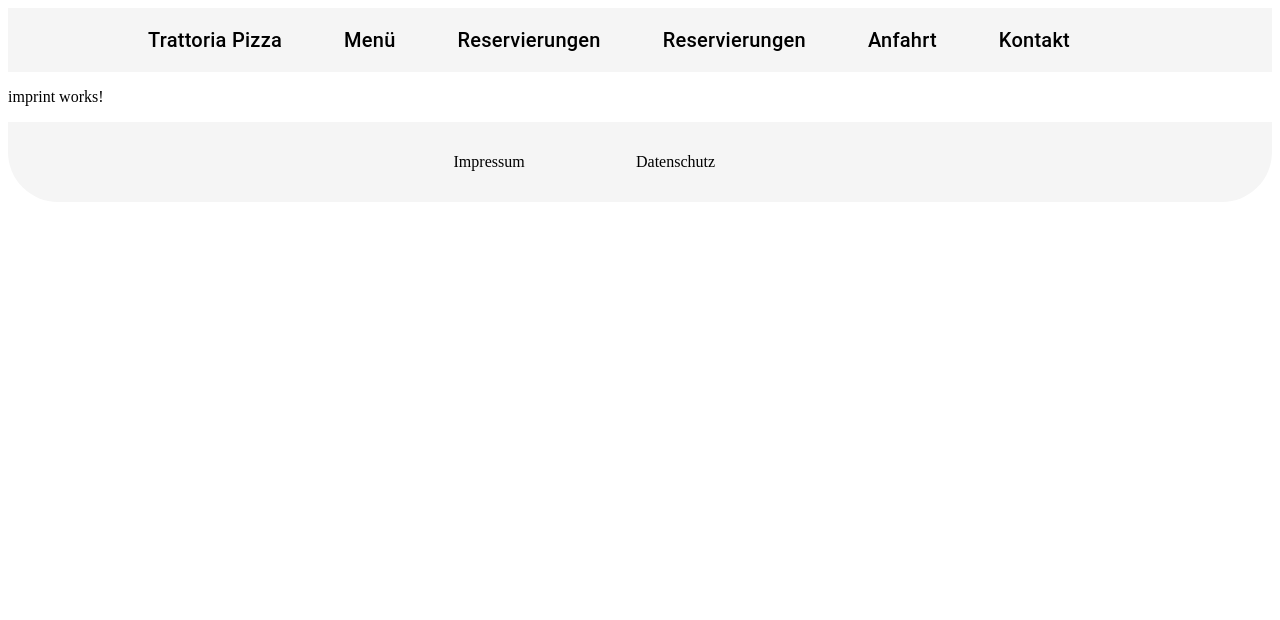
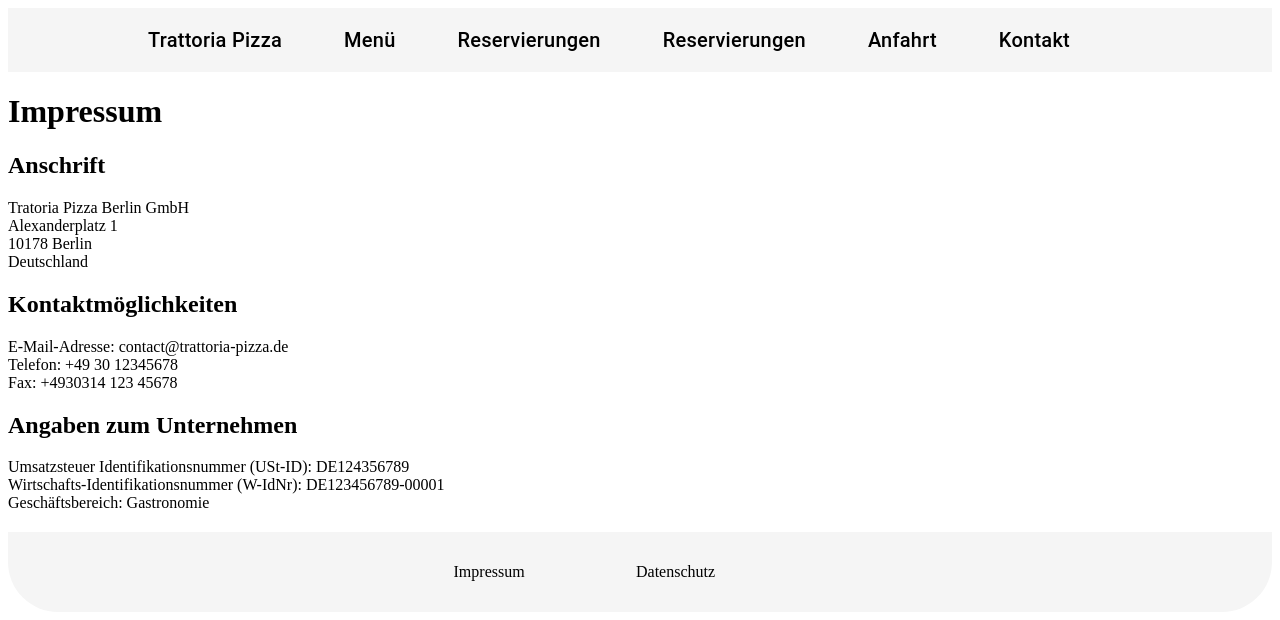
Before and after one commit to termitehuegel/web-programming-demo-project, an Angular app in the folder demo-project-frontend/: page /imprint in a window 1280 px wide. Shown: the top 620 px of the page. Built offline with nearby package versions, Linux system fonts and the light colour scheme.

Commit message:
added imprint

```diff
--- a/demo-project-frontend/src/app/app.component.scss
+++ b/demo-project-frontend/src/app/app.component.scss
@@ -16,8 +16,8 @@ nav a {
 }
 
 main {
-  max-width: 2000px;
-  margin: auto;
+  max-width: 1500px;
+  margin: 20px auto 20px auto;
 }
 
 footer {
--- a/demo-project-frontend/src/app/imprint/imprint.component.html
+++ b/demo-project-frontend/src/app/imprint/imprint.component.html
@@ -1 +1,16 @@
-<p>imprint works!</p>
+<h1>Impressum</h1>
+<h2>Anschrift</h2>
+Tratoria Pizza Berlin GmbH <br>
+Alexanderplatz 1 <br>
+10178  Berlin <br>
+Deutschland <br>
+
+<h2>Kontaktmöglichkeiten</h2>
+E-Mail-Adresse: contact&commat;trattoria-pizza.de <br>
+Telefon: +49 30 12345678 <br>
+Fax: +4930314 123 45678 <br>
+
+<h2>Angaben zum Unternehmen</h2>
+Umsatzsteuer Identifikationsnummer (USt-ID): DE124356789 <br>
+Wirtschafts-Identifikationsnummer (W-IdNr): DE123456789-00001 <br>
+Geschäftsbereich: Gastronomie
```
